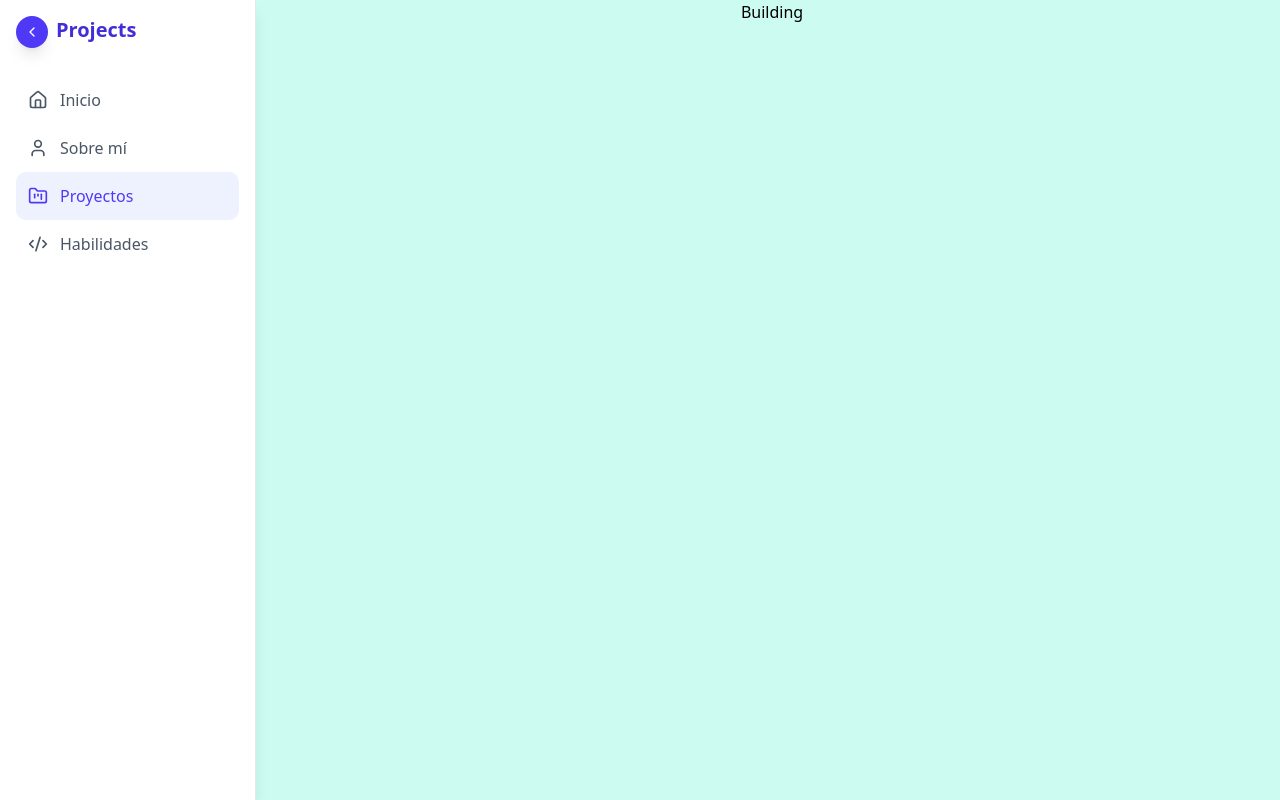
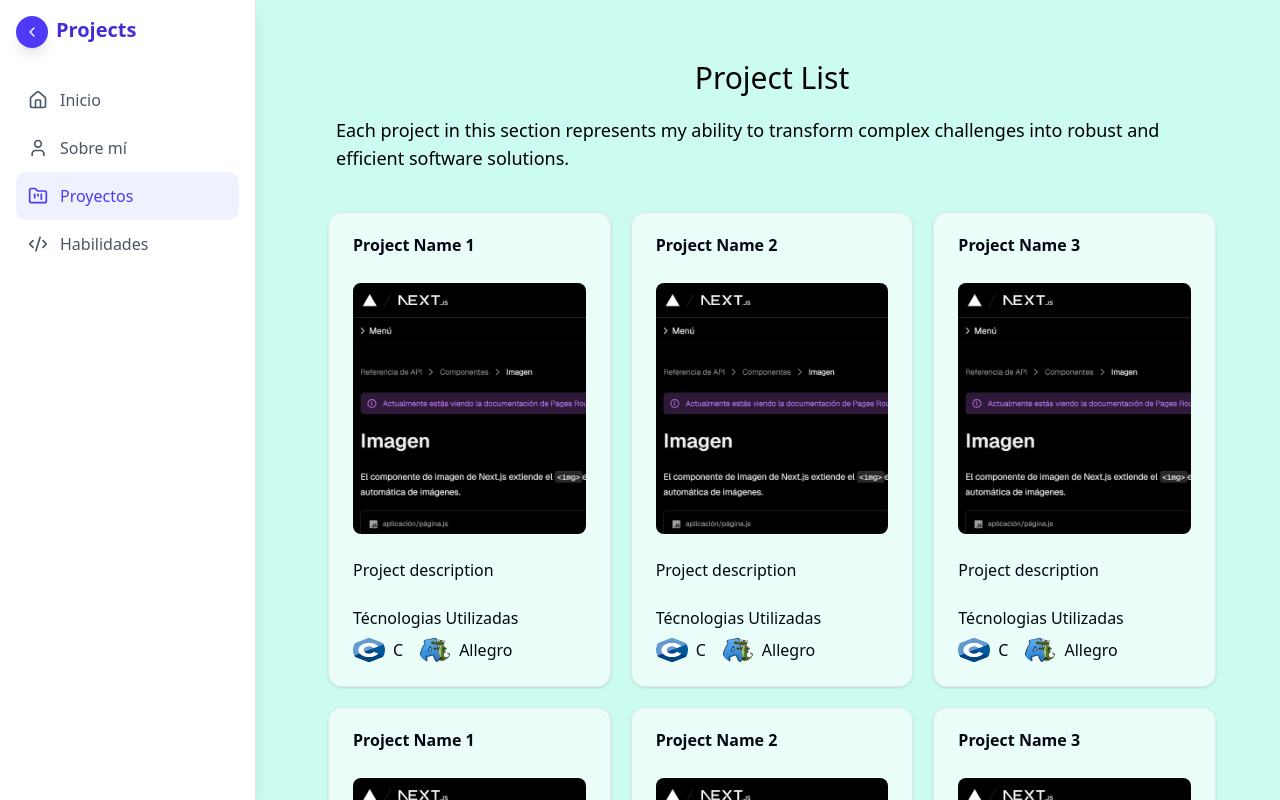
Before and after one commit to alvaroagu/portfolio-web, a Next.js app: page /projects in a window 1280 px wide. Shown: the top 800 px of the page. Built offline with nearby package versions, Linux system fonts and the light colour scheme.

Commit message:
projetcs page

```diff
--- a/app/projects/page.tsx
+++ b/app/projects/page.tsx
@@ -1,5 +1,6 @@
 "use client";
 
+import { ProjectCard } from "@/components/cards/ProjectCard";
 import { ContentLayout } from "@/components/layout/ContentLayout";
 
 export default function Projects() {
@@ -7,7 +8,40 @@ export default function Projects() {
     <>
       <ContentLayout title="Projects">
         <div className="flex flex-col items-center min-h-screen p-0 text-black">
-          Building
+          <div className="flex flex-col pt-15 px-6 sm:px-12 sm:gap-5 sm:justify-center sm:items-center">
+            <h1 className="text-2xl font-medium sm:text-3xl">Project List</h1>
+            <p className="text-sm sm:text-lg">
+              Each project in this section represents my ability to transform
+              complex challenges into robust and efficient software solutions.
+            </p>
+          </div>
+          <div className="grid grid-cols-1 gap-5 p-6 sm:grid-cols-2 md:grid-cols-3 sm:p-10">
+            <ProjectCard
+              projectName="Project Name 1"
+              projectDescription="Project description"
+            />
+            <ProjectCard
+              projectName="Project Name 2"
+              projectDescription="Project description"
+            />
+            <ProjectCard
+              projectName="Project Name 3"
+              projectDescription="Project description"
+            />
+
+            <ProjectCard
+              projectName="Project Name 1"
+              projectDescription="Project description"
+            />
+            <ProjectCard
+              projectName="Project Name 2"
+              projectDescription="Project description"
+            />
+            <ProjectCard
+              projectName="Project Name 3"
+              projectDescription="Project description"
+            />
+          </div>
         </div>
       </ContentLayout>
     </>
```
